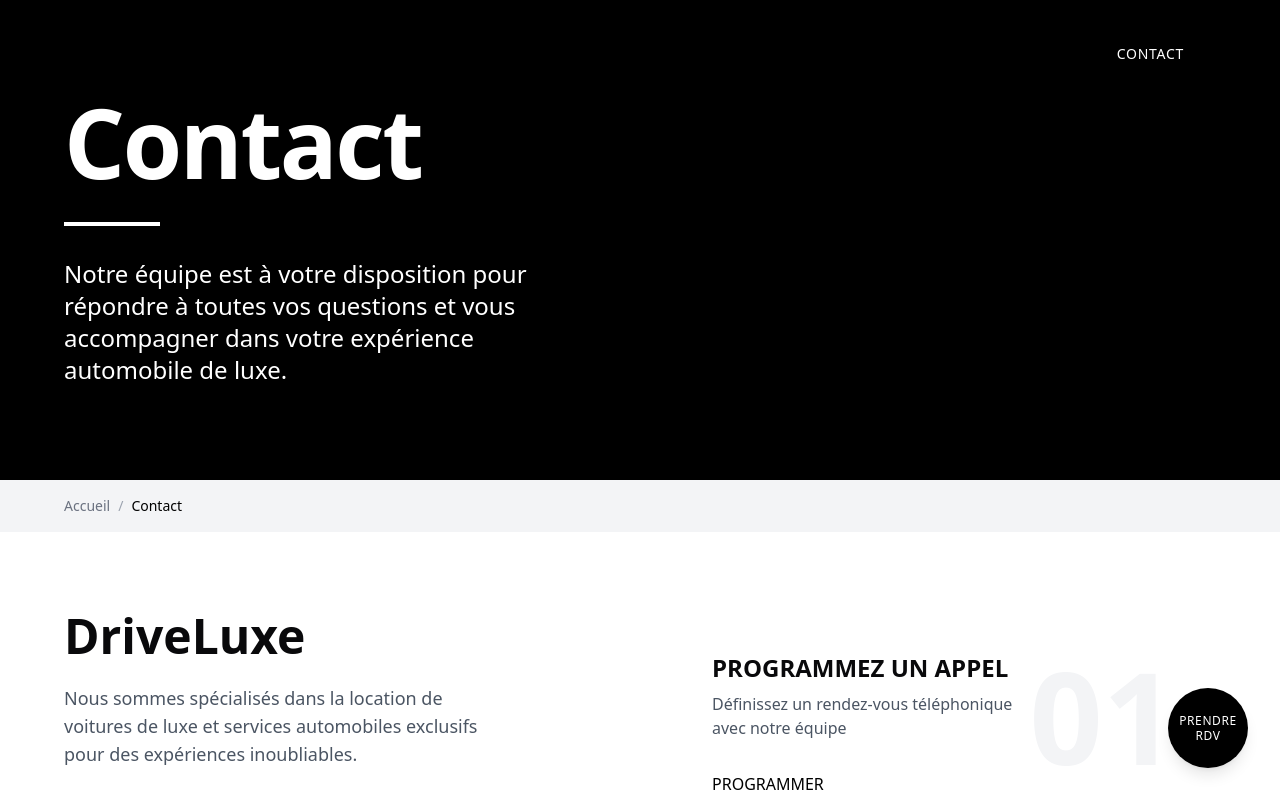
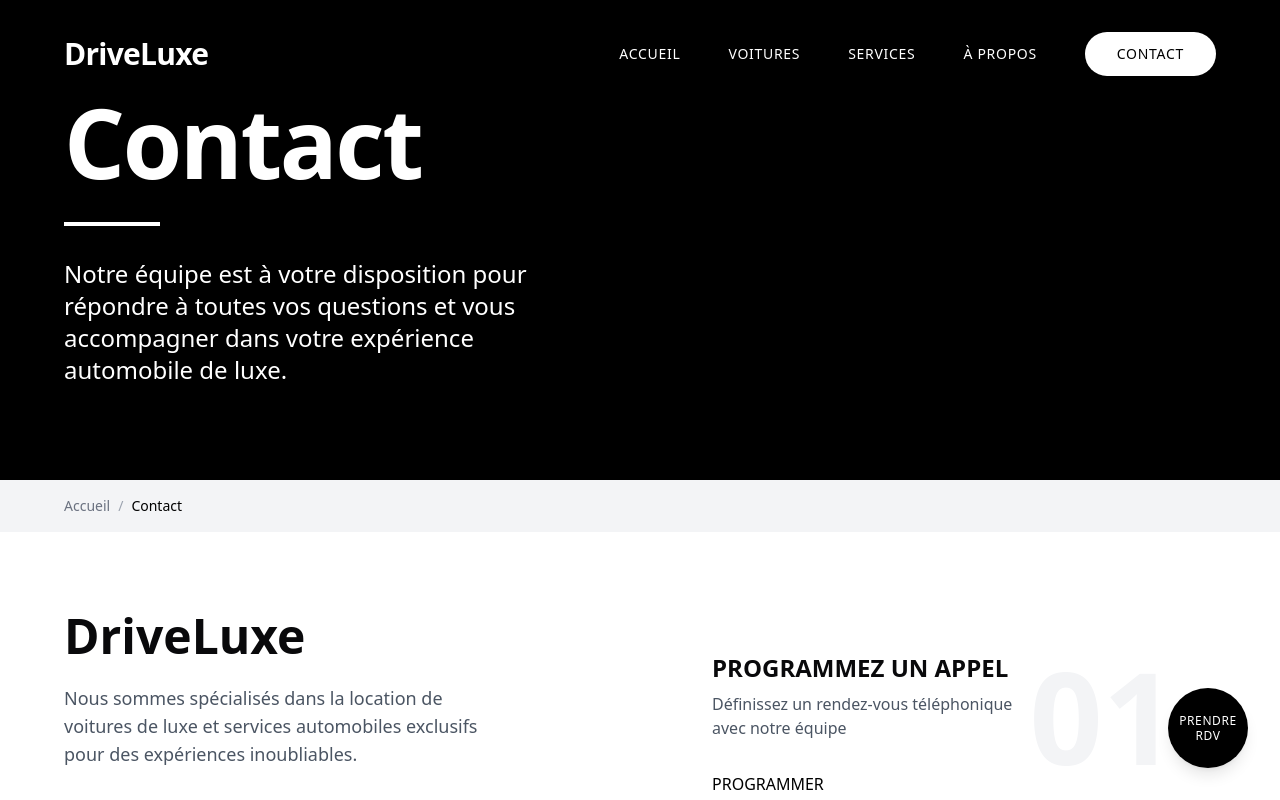
Before and after one commit to Med-Amine-Elb/warm-welcome-signals, a React (Vite) app: page /contact in a window 1280 px wide. Shown: the top 800 px of the page. Built offline with nearby package versions, Linux system fonts and the light colour scheme.

Commit message:
Fix: Navbar text color on Contact page
The navbar text color was updated to white on the Contact page to ensure visibility against the black background.

```diff
--- a/src/components/Navbar.tsx
+++ b/src/components/Navbar.tsx
@@ -8,10 +8,11 @@ const Navbar = () => {
   const [isMobileMenuOpen, setIsMobileMenuOpen] = useState(false);
   const location = useLocation();
 
-  // Check if we're on the About or Services page
+  // Check if we're on the About, Services or Contact page
   const isAboutPage = location.pathname === '/about';
   const isServicesPage = location.pathname === '/services';
-  const useWhiteText = isAboutPage || isServicesPage;
+  const isContactPage = location.pathname === '/contact';
+  const useWhiteText = isAboutPage || isServicesPage || isContactPage;
 
   useEffect(() => {
     const handleScroll = () => {
```
